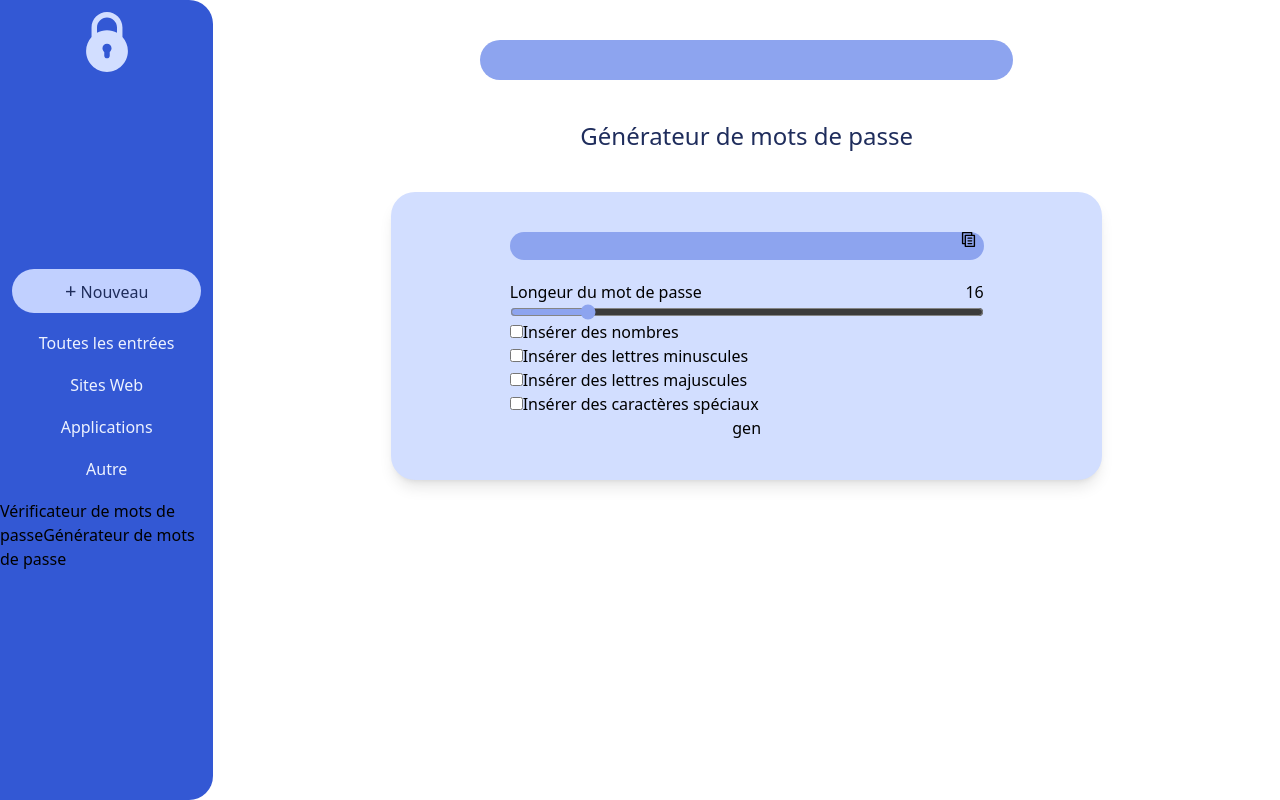
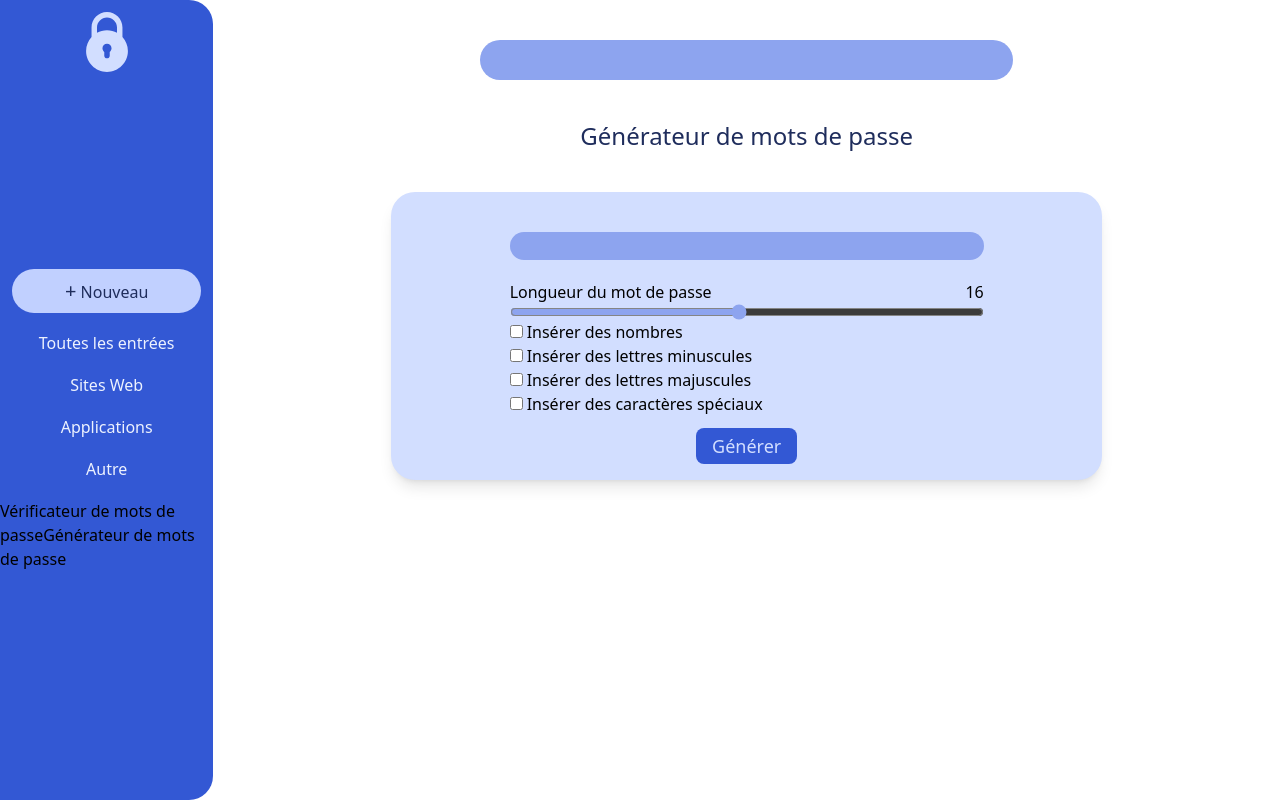
Before and after one commit to Shaktas/Projet-1-React-Express-Front, a React (Vite) app: page /genPwd in a window 1280 px wide. Built offline with nearby package versions, Linux system fonts and the light colour scheme.

Commit message:
Dev : clipboard functionality + improve password generation UI

```diff
--- a/src/Components/Password/GenPwd.jsx
+++ b/src/Components/Password/GenPwd.jsx
@@ -13,7 +13,6 @@ function GenPwd() {
   function setLengthHandler(e) {
     setLength(e.target.value);
   }
-
   function setLowerLetterHandler(e) {
     setLowerLetterBool(e.target.checked);
   }
@@ -26,11 +25,14 @@ function GenPwd() {
   function setSymbolsHandler(e) {
     setSymbolsBool(e.target.checked);
   }
-
   function setPwdHandler() {
     setPwd(
       genPwd(lowerLetterBool, upperLetterBool, numberBool, symbolsBool, length)
     );
+  }
+
+  function PasteHandler() {
+    navigator.clipboard.writeText(pwd);
   }
 
   return (
@@ -40,20 +42,31 @@ function GenPwd() {
       </div>
       <div className="flex justify-center w-2/3 h-5/6 bg-blue-5 shadow-lg rounded-3xl">
         <div className="w-2/3">
-          <p className="mt-10 h-7 bg-blue-8 text-blue-12 w-full rounded-3xl indent-5">
+          <p className="flex justify-between items-center mt-10 h-7 bg-blue-8 text-blue-12 w-full rounded-3xl indent-5">
             {pwd}
-            <span className="mr-2 items-center flex justify-end text-blue-12">
-              <CopySvg height="15" width="15" />
-            </span>
+            {pwd.length != 0 ? (
+              <button
+                className="flex justify-center items-center"
+                type="button"
+                role="button"
+                onClick={PasteHandler}
+              >
+                <span className="mr-2 text-blue-12">
+                  <CopySvg height="15" width="15" />
+                </span>
+              </button>
+            ) : (
+              ""
+            )}
           </p>
           <div className="flex flex-col justify-center mt-5">
             <div className="flex justify-between">
-              <label htmlFor="length">Longeur du mot de passe</label>
+              <label htmlFor="length">Longueur du mot de passe</label>
               <span>{length}</span>
             </div>
             <input
               min="1"
-              max="99"
+              max="32"
               type="range"
               name="length"
               id="length"
@@ -68,7 +81,9 @@ function GenPwd() {
                 id="number"
                 onChange={setNumberHandler}
               />
-              <label htmlFor="number">Insérer des nombres</label>
+              <label className="ml-1" htmlFor="number">
+                Insérer des nombres
+              </label>
             </div>
             <div>
               <input
@@ -77,7 +92,9 @@ function GenPwd() {
                 id="lowerLetter"
                 onChange={setLowerLetterHandler}
               />
-              <label htmlFor="number">Insérer des lettres minuscules</label>
+              <label className="ml-1" htmlFor="lowerLetter">
+                Insérer des lettres minuscules
+              </label>
             </div>
             <div>
               <input
@@ -86,7 +103,7 @@ function GenPwd() {
                 id="upperLetter"
                 onChange={setUpperLetterHandler}
               />
-              <label htmlFor="upperLetter">
+              <label className="ml-1" htmlFor="upperLetter">
                 Insérer des lettres majuscules
               </label>
             </div>
@@ -97,16 +114,20 @@ function GenPwd() {
                 id="symbols"
                 onChange={setSymbolsHandler}
               />
-              <label htmlFor="symbols">Insérer des caractères spéciaux</label>
+              <label className="ml-1" htmlFor="symbols">
+                Insérer des caractères spéciaux
+              </label>
             </div>
+          </div>
+          <div className="flex justify-center items-center py-2">
             <input
               type="button"
               role="button"
               onClick={setPwdHandler}
-              value="gen"
+              value="Générer"
+              className="bg-blue-10 border-none text-blue-5 py-1 px-4 text-center no-underline inline-block text-lg m-1 cursor-pointer rounded-lg hover:bg-blue-11"
             />
           </div>
-          <div className="mt-6 flex content-center text-blue-12"></div>
         </div>
       </div>
     </>
--- a/src/libs/function.jsx
+++ b/src/libs/function.jsx
@@ -84,22 +84,30 @@ export function checkPwd(string) {
   return valueStrength;
 }
 
+function shuffleArray(array) {
+  for (let i = array.length - 1; i > 0; i--) {
+    const j = Math.floor(Math.random() * (i + 1));
+    [array[i], array[j]] = [array[j], array[i]];
+  }
+  return array;
+}
 export function genPwd(lowerBool, upperBool, numbersBool, symbolsBool, length) {
   let charArr = [];
   let pwd = "";
 
-  // if (!((lowerBool && upperBool && numbersBool && symbolsBool) || length == 0)) {
-  //   return ""
-  // }
   if (lowerBool) charArr = [...charArr, ...lettersLower];
   if (upperBool) charArr = [...charArr, ...lettersUpper];
   if (numbersBool) charArr = [...charArr, ...numbers];
   if (symbolsBool) charArr = [...charArr, ...symbols];
+  if (charArr.length != 0) {
+    charArr = shuffleArray(charArr);
 
-  for (let index = 0; index <= length; index++) {
-    const indexRandom = Math.floor(Math.random() * charArr.length);
-    pwd += charArr[indexRandom];
+    for (let index = 0; index <= length; index++) {
+      const indexRandom = Math.floor(Math.random() * charArr.length);
+      pwd += charArr[indexRandom];
+    }
   }
   return pwd;
 }
+
 /* Fin Pwd Fonction */
```
